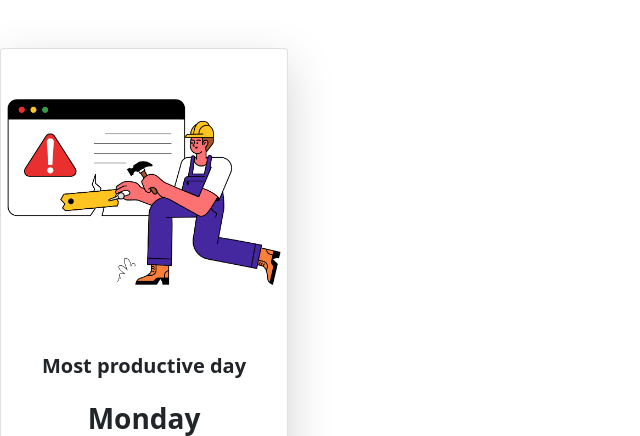
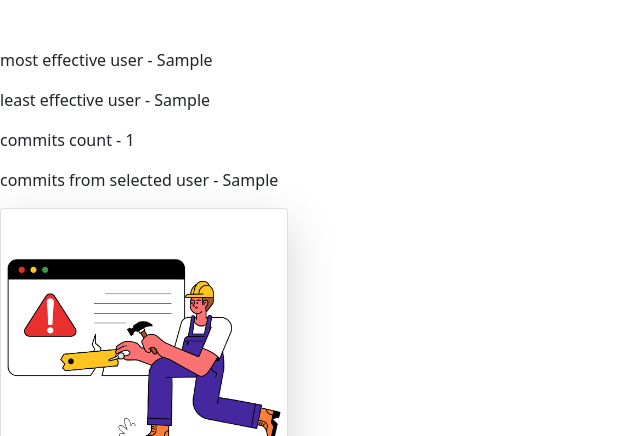
Before and after one commit to ramz1t/Worx, a FastAPI app: template views/templates/stats.html in a window 1280 px wide. Shown: the part 66-502 px from the top of the page, without its empty margins (0-640 px from the left). Run offline with FastAPI, Linux system fonts and the light colour scheme; the template is opened without the code that fills it: most values are stand-ins (such as "Sample title", 1, 10 or a date in 2020); some libraries are stand-ins or nearby versions.

Commit message:
first stats

```diff
--- a/git/gitfuncs.py
+++ b/git/gitfuncs.py
@@ -34,10 +34,10 @@ def get_repo_branches(auth_params, repo_name, sha=''):
     return branches
 
 
-def get_repo_commits(auth_params, repo_name, sha="", info=False):
+def get_repo_commits(auth_params, repo_name, username, sha="", info=False):
     if sha != "":
         sha = "/" + str(sha)
-    commits = requests.get(urls['commits_url'].format(auth_params['username'], repo_name, sha),
+    commits = requests.get(urls['commits_url'].format(username, repo_name, sha),
                            auth=tuple(auth_params.values())).json()
     if info:
         commitinfo = []
--- a/git/params.py
+++ b/git/params.py
@@ -1,4 +1,4 @@
-GITHUB_TOKEN = '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'
+GITHUB_TOKEN = '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'
 username = 'githubgithabovich'
 
 Auth_params = {
--- a/main.py
+++ b/main.py
@@ -22,7 +22,8 @@ from logic.auth import authenticate_user, ACCESS_TOKEN_EXPIRE_MINUTES, create_ac
 from fastapi.staticfiles import StaticFiles
 from fastapi.templating import Jinja2Templates
 from fastapi.responses import HTMLResponse
-from func.helpers import get_repo_users_count
+from func.helpers import get_repo_users_count, get_most_effective_user, get_least_effective_user, \
+    get_repo_commits_count, get_user_repo_commits
 import requests
 from data.data import SERVER_DOMAIN
 from git.params import Auth_params
@@ -93,14 +94,23 @@ def get_main_page(request: Request, current_user=Depends(get_current_user)):
                                                         "gender": current_user.gender})
 
 
-@app.post("/stats")
-def get_stats(repo: RepoInfo, request: Request, current_user=Depends(get_current_user)):
-    db_repo = get_repo_by_name(repo_name=repo.name)
-    contributors_list = get_repo_contributors(auth_params=Auth_params, repo_name=repo.name, users_name=db_repo.owner_username)
+@app.get("/stats/{reponame}/{user}")
+def get_stats(reponame: str, user: str, request: Request, current_user=Depends(get_current_user)):
+    db_repo = get_repo_by_name(repo_name=reponame)
+    contributors_list = get_repo_contributors(auth_params=Auth_params, repo_name=reponame, users_name=db_repo.owner_username)
+    commits = get_repo_commits(auth_params=Auth_params, repo_name=reponame, username=db_repo.owner_username)
     repo_contributors_count = get_repo_users_count(contributors_list)
+    most_effective_user = get_most_effective_user(commits)
+    least_effective_user = get_least_effective_user(commits)
+    commits_count = get_repo_commits_count(commits)
+    user_repo_commits = get_user_repo_commits(commits, user)
     return templates.TemplateResponse("stats.html", {"request": request,
                                                      "gender": current_user.gender,
-                                                     "repo_contributors_count": repo_contributors_count})
+                                                     "repo_contributors_count": repo_contributors_count,
+                                                     "most_effective_user": most_effective_user,
+                                                     "least_effective_user": least_effective_user,
+                                                     "repo_commits_count": commits_count,
+                                                     "user_repo_commits": user_repo_commits})
 
 
 '''urls to edit smth'''
--- a/views/static/js/stats.js
+++ b/views/static/js/stats.js
@@ -9,17 +9,5 @@ async function get_stats() {
     } else {
         return;
     }
-    console.log(reponame, username);
-    fetch(SERVER_DOMAIN + '/stats', {
-        method: 'POST',
-        headers: {
-            'accept': 'application/json',
-            'Content-Type': 'application/json'
-        },
-        body: JSON.stringify({
-            'name': reponame,
-            'username': username
-        })
-    });
-    window.open()
+    window.open(SERVER_DOMAIN + '/stats/' + reponame + '/' + username, '_self')
 }
--- a/views/templates/components/navbar.html
+++ b/views/templates/components/navbar.html
@@ -60,9 +60,18 @@
                         <li>
                             <div class="form-check">
                                 <input class="form-check-input" type="radio" name="choose_user"
-                                       id="user2" value="egorbi">
+                                       id="user2" value="rakomorzh">
                                 <label class="form-check-label" for="user2">
-                                    Egorbi
+                                    rakomorzh
+                                </label>
+                            </div>
+                        </li>
+                        <li>
+                            <div class="form-check">
+                                <input class="form-check-input" type="radio" name="choose_user"
+                                       id="user3" value="egorbi">
+                                <label class="form-check-label" for="user3">
+                                    egorbi
                                 </label>
                             </div>
                         </li>
--- a/views/templates/stats.html
+++ b/views/templates/stats.html
@@ -12,6 +12,10 @@
     <div class = "nav">{% include 'components/navbar.html' %}</div>
     <br>
     <br>
+    <p>most effective user -   {{ most_effective_user }}</p>
+    <p>least effective user -   {{ least_effective_user }}</p>
+    <p>commits count - {{ repo_commits_count }}</p>
+    <p>commits from selected user - {{ user_repo_commits }}</p>
     <div class="cards">
         <div class="card shadow-lg card-bg-custom" style="width: 18rem;">
             <img src="{{ url_for('static', path='photos/prodday.png') }}" class="card-img" alt="...">
@@ -61,7 +65,7 @@ const myChart = new Chart(ctx, {
         labels: ['December', 'January', 'February', 'March', 'April', 'May', 'June'],
         datasets: [{
             label: 'How many commits',
-            data: [12, 19, 3, 5, 2, 3, 2],
+            data: [12, 19, 13, 5, 2, 3, 2],
             backgroundColor: [
                 'rgba(255, 99, 132, 0.2)',
                 'rgba(54, 162, 235, 0.2)',
```
Also changed, not shown: func/helpers.py (+34 -2 lines).
